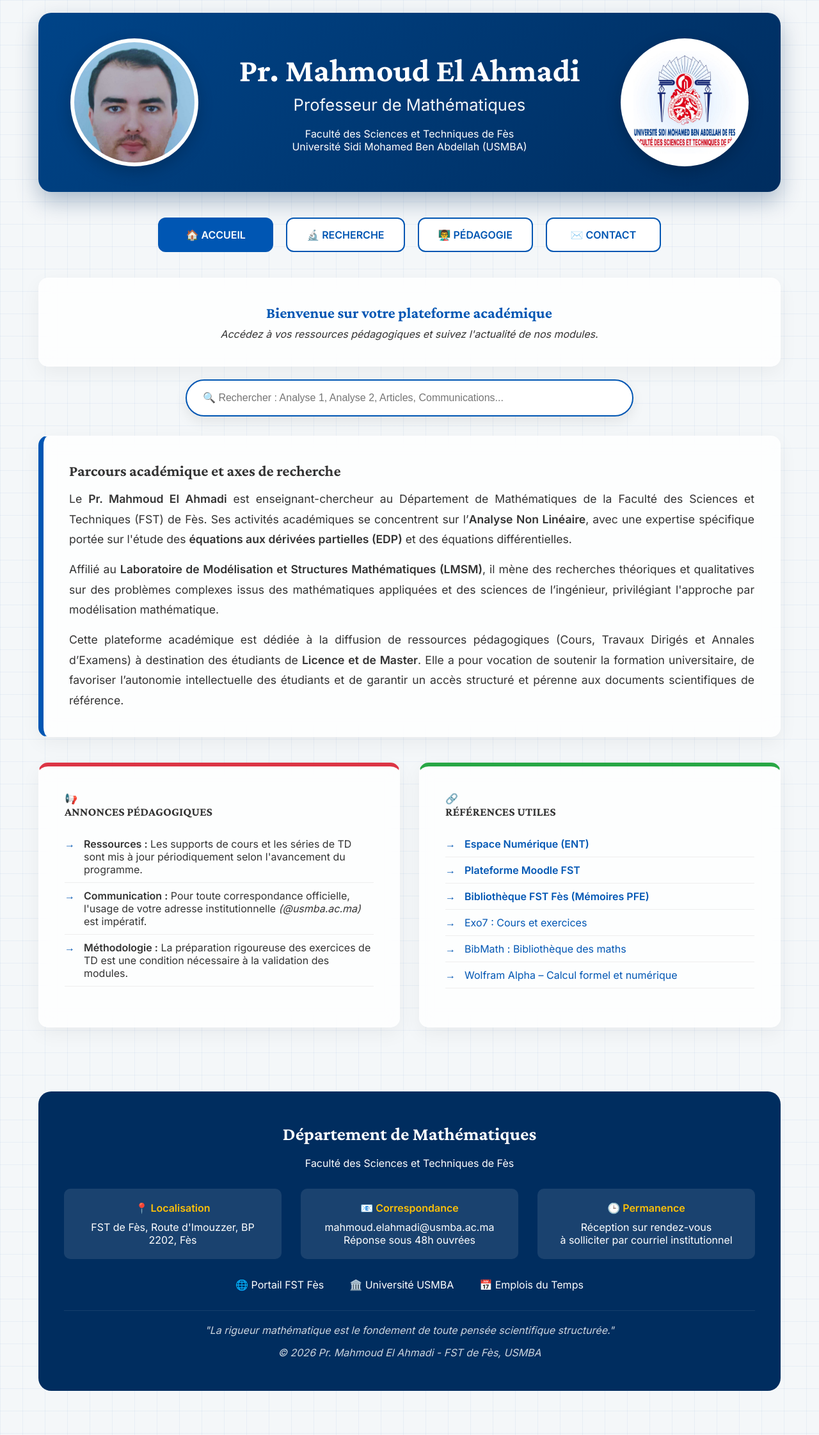
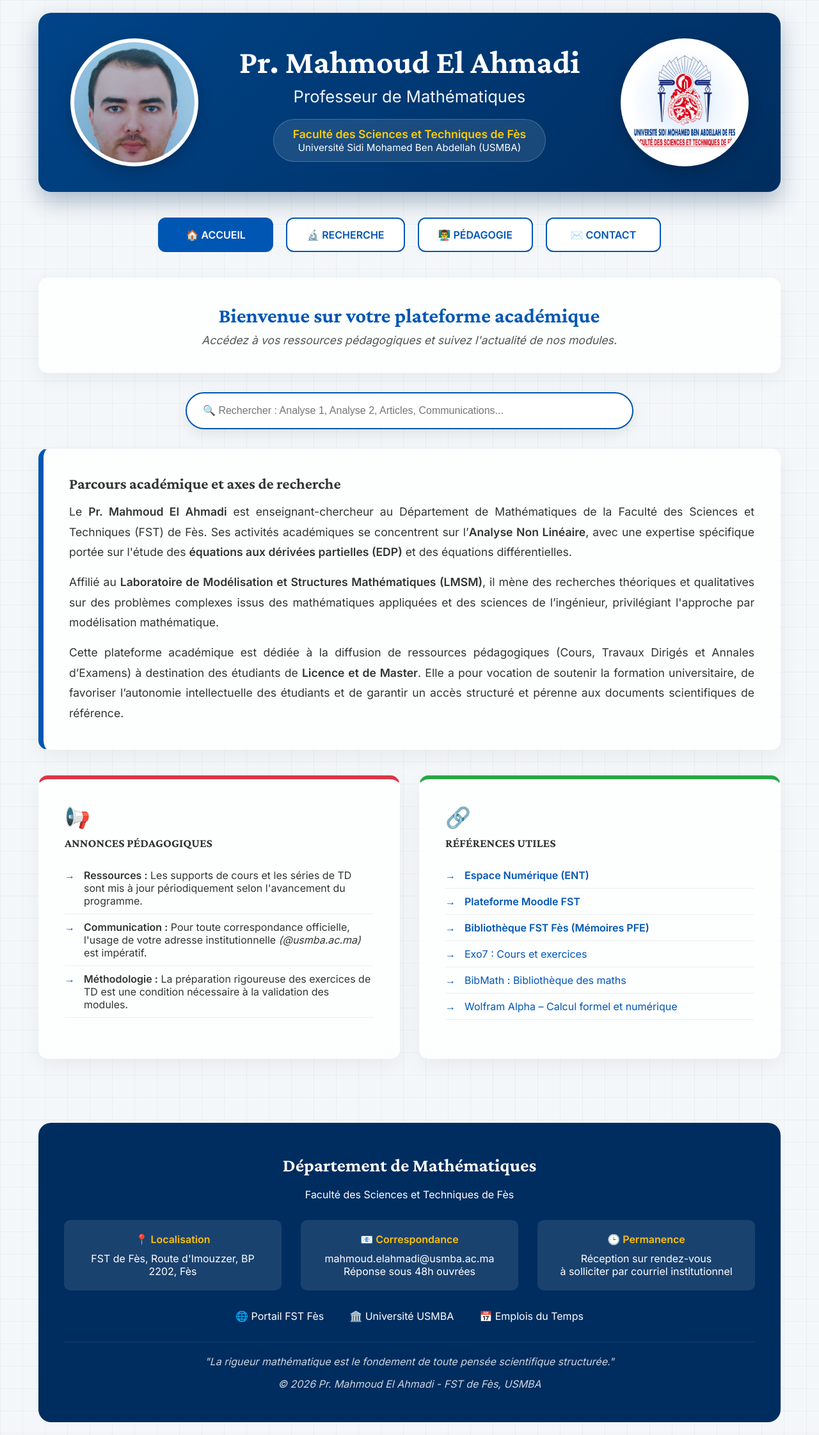
Before and after one commit to mahmoudmath/mahmoudmath.github.io, a Jekyll site: the page index.html, which Jekyll copies as it is, in a window 1280 px wide. Shown: the whole page at 64% size. Built offline with Jekyll 4.4.1, drawn with Linux system fonts in a browser that asks for light colours; before the commit the page ends 2194 px from its top, so only the background shows below that.

Commit message:
Update index.html

```diff
--- a/index.html
+++ b/index.html
@@ -5,12 +5,12 @@
     <meta name="viewport" content="width=device-width, initial-scale=1.0">
     <title>Pr. Mahmoud El Ahmadi - Espace Académique</title>
     <link rel="stylesheet" href="style.css">
-    <!-- AJOUT : Bibliothèque pour le dynamisme (Animations au scroll) -->
+    <!-- Bibliothèque pour le dynamisme -->
     <link href="https://unpkg.com/aos@2.3.1/dist/aos.css" rel="stylesheet">
 </head>
 <body>
     <div class="container">
-        <!-- EN-TÊTE (TEXTE ET IMAGES CONSERVÉS + DYNAMISME) -->
+        <!-- EN-TÊTE PRESTIGIEUX (data-aos ajouté) -->
         <header class="professor-header" data-aos="fade-down">
            <div class="header-photo">
                 <img src="assets/pdf/photo-prof.jpg" alt="Pr. Mahmoud El Ahmadi">
@@ -18,9 +18,10 @@
             <div class="header-content">
                 <div class="professor-name">Pr. Mahmoud El Ahmadi</div>
                 <div class="professor-title">Professeur de Mathématiques</div>
-                <div class="institution">
-                    <span class="university">Faculté des Sciences et Techniques de Fès</span><br>
-                    Université Sidi Mohamed Ben Abdellah (USMBA)
+
+                <div class="institution-badge">
+                    <span class="university-highlight">Faculté des Sciences et Techniques de Fès</span><br>
+                    <span style="font-size: 0.95em;">Université Sidi Mohamed Ben Abdellah (USMBA)</span>
                 </div>
             </div>
            <div class="header-logo">
@@ -28,7 +29,7 @@
             </div>
         </header>
 
-        <!-- NAVIGATION (STRICTEMENT IDENTIQUE + DYNAMISME) -->
+        <!-- NAVIGATION -->
         <nav class="academic-nav" data-aos="fade-up">
             <a href="index.html" class="nav-card active">🏠 ACCUEIL</a>
             <a href="recherche.html" class="nav-card">🔬 RECHERCHE</a>
@@ -36,24 +37,24 @@
             <a href="contact.html" class="nav-card">✉️ CONTACT</a>
         </nav>
 
-        <!-- MESSAGE DE BIENVENUE (+ DYNAMISME) -->
-        <div class="presentation" style="text-align: center; border-left: none; margin-bottom: 20px;" data-aos="fade-right">
-            <h2 style="color: #0056b3;">Bienvenue sur votre plateforme académique</h2>
-            <p style="font-style: italic; margin-top: 10px;">Accédez à vos ressources pédagogiques et suivez l'actualité de nos modules.</p>
+        <!-- BIENVENUE -->
+        <div class="presentation" style="text-align: center; border-left: none; margin-bottom: 30px;" data-aos="fade-up">
+            <h2 style="color: #0056b3; font-size: 2em; margin-bottom: 10px;">Bienvenue sur votre plateforme académique</h2>
+            <p style="font-style: italic; font-size: 1.1em; color: #555;">Accédez à vos ressources pédagogiques et suivez l'actualité de nos modules.</p>
         </div>
 
-        <!-- RECHERCHE AMÉLIORÉE (+ DYNAMISME) -->
-        <div class="search-container" style="position: relative;" data-aos="fade-left">
+        <!-- RECHERCHE AMÉLIORÉE -->
+        <div class="search-container" style="position: relative;" data-aos="fade-up">
             <input type="text" id="searchInput" class="search-bar" placeholder="🔍 Rechercher : Analyse 1, Analyse 2, Articles, Communications...">
 
-            <div id="searchResultsBox" style="display:none; position: absolute; width: 100%; z-index: 100; background: white; padding: 15px; border-radius: 12px; border: 2px solid #0056b3; margin-top: 5px; box-shadow: 0 8px 20px rgba(0,0,0,0.15);">
+            <div id="searchResultsBox" style="display:none; position: absolute; width: 100%; z-index: 100; background: white; padding: 15px; border-radius: 20px; border: 2px solid #0056b3; margin-top: 10px; box-shadow: 0 8px 25px rgba(0,0,0,0.15);">
                 <p style="font-weight: bold; color: #0056b3; margin-bottom: 10px;">Résultats trouvés :</p>
                 <div id="linksContainer" style="display: flex; flex-direction: column; gap: 8px;"></div>
             </div>
         </div>
 
-        <!-- PRÉSENTATION (TEXTE ORIGINAL STRICTEMENT CONSERVÉ + DYNAMISME) -->
-        <section class="presentation search-item" data-aos="fade-up">
+        <!-- PRÉSENTATION -->
+        <section class="presentation search-item" data-aos="fade-right">
             <h2>Parcours académique et axes de recherche</h2>
             <p style="font-size: 1.1em; line-height: 1.8; text-align: justify; margin-top: 15px;">
                 Le <strong>Pr. Mahmoud El Ahmadi</strong> est enseignant-chercheur au Département de Mathématiques de la Faculté des Sciences et Techniques (FST) de Fès. Ses activités académiques se concentrent sur l’<strong>Analyse Non Linéaire</strong>, avec une expertise spécifique portée sur l'étude des <strong>équations aux dérivées partielles (EDP)</strong> et des équations différentielles.
@@ -66,11 +67,10 @@
             </p>
         </section>
 
-        <!-- RESSOURCES (TEXTE ORIGINAL STRICTEMENT CONSERVÉ + DYNAMISME) -->
         <div class="resources-grid">
             <div class="resource-card search-item" style="border-top-color: #dc3545;" data-aos="zoom-in">
-                <span class="resource-icon">📢</span>
-                <h3>ANNONCES PÉDAGOGIQUES</h3>
+                <span class="resource-icon" style="font-size: 2em;">📢</span>
+                <h3 style="margin-top: 10px;">ANNONCES PÉDAGOGIQUES</h3>
                 <ul class="resource-list">
                     <li><strong>Ressources :</strong> Les supports de cours et les séries de TD sont mis à jour périodiquement selon l'avancement du programme.</li>
                     <li><strong>Communication :</strong> Pour toute correspondance officielle, l'usage de votre adresse institutionnelle <em>(@usmba.ac.ma)</em> est impératif.</li>
@@ -79,8 +79,8 @@
             </div>
 
             <div class="resource-card search-item" style="border-top-color: #28a745;" data-aos="zoom-in" data-aos-delay="200">
-                <span class="resource-icon">🔗</span>
-                <h3>RÉFÉRENCES UTILES</h3>
+                <span class="resource-icon" style="font-size: 2em;">🔗</span>
+                <h3 style="margin-top: 10px;">RÉFÉRENCES UTILES</h3>
                 <ul class="resource-list">
                     <li><a href="https://ent-fst.usmba.ac.ma/" target="_blank" style="color:#0056b3; font-weight: bold;">Espace Numérique (ENT)</a></li>
                     <li><a href="https://elearn.fst-usmba.ac.ma/" target="_blank" style="color:#0056b3; font-weight: bold;">Plateforme Moodle FST</a></li>
@@ -93,32 +93,18 @@
         </div>
 
         <footer class="professor-footer" data-aos="fade-up">
-           <h3 style="font-size: 1.8em; margin-bottom: 20px;">Département de Mathématiques</h3>
+            <h3 style="font-size: 1.8em; margin-bottom: 20px;">Département de Mathématiques</h3>
             <p>Faculté des Sciences et Techniques de Fès</p>
-
             <div class="contact-info">
-                <div class="contact-item">
-                    <h4>📍 Localisation</h4>
-                    <p>FST de Fès, Route d'Imouzzer, BP 2202, Fès</p>
-                </div>
-
-                <div class="contact-item">
-                    <h4>📧 Correspondance</h4>
-                    <p>mahmoud.elahmadi@usmba.ac.ma<br>Réponse sous 48h ouvrées</p>
-                </div>
-
-                <div class="contact-item">
-                    <h4>🕒 Permanence</h4>
-                    <p>Réception sur rendez-vous<br>à solliciter par courriel institutionnel</p>
-                </div>
+                <div class="contact-item"><h4>📍 Localisation</h4><p>FST de Fès, Route d'Imouzzer, BP 2202, Fès</p></div>
+                <div class="contact-item"><h4>📧 Correspondance</h4><p>mahmoud.elahmadi@usmba.ac.ma<br>Réponse sous 48h ouvrées</p></div>
+                <div class="contact-item"><h4>🕒 Permanence</h4><p>Réception sur rendez-vous<br>à solliciter par courriel institutionnel</p></div>
             </div>
-
             <div class="footer-links">
                 <a href="http://www.fst-usmba.ac.ma/" target="_blank">🌐 Portail FST Fès</a>
                 <a href="https://www.usmba.ac.ma" target="_blank">🏛️ Université USMBA</a>
                 <a href="https://fst-usmba.ac.ma/emploi-du-temps/" target="_blank">📅 Emplois du Temps</a>
             </div>
-
             <div class="signature">
                 <p>"La rigueur mathématique est le fondement de toute pensée scientifique structurée."</p>
                 <p style="margin-top: 15px;">© 2026 Pr. Mahmoud El Ahmadi - FST de Fès, USMBA</p>
@@ -126,13 +112,16 @@
         </footer>
     </div>
 
+    <!-- BOUTON RETOUR EN HAUT -->
+    <button id="backToTop" title="Retour en haut">↑</button>
 
-    <!-- SCRIPTS POUR LE DYNAMISME ET LA RECHERCHE -->
+    <!-- SCRIPTS -->
     <script src="https://unpkg.com/aos@2.3.1/dist/aos.js"></script>
     <script>
-        // Initialisation du dynamisme
+        // Dynamisme AOS
         AOS.init({ duration: 1000, once: true });
 
+        // Recherche
         const database = [
             { key: "analyse 1", results: [ {n: "Cours Analyse 1", u: "cours-25-26.html"}, {n: "TD Analyse 1", u: "td-25-26.html"}, {n: "Examens Analyse 1", u: "examens-25-26.html"} ] },
             { key: "analyse 2", results: [ {n: "Cours Analyse 2", u: "cours-24-25.html"}, {n: "TD Analyse 2", u: "td-24-25.html"}, {n: "Examens Analyse 2", u: "examens-24-25.html"} ] },
@@ -156,7 +145,7 @@
                             let a = document.createElement('a');
                             a.href = res.u;
                             a.textContent = "➜ " + res.n;
-                            a.style.cssText = "color: #0056b3; font-weight: bold; background: #f0f7ff; padding: 8px; border-radius: 6px;";
+                            a.style.cssText = "color: #0056b3; font-weight: bold; background: #f0f7ff; padding: 10px; border-radius: 8px;";
                             container.appendChild(a);
                         });
                     }
```
Also changed, not shown: other parts of index.html (+9 -0 lines).
